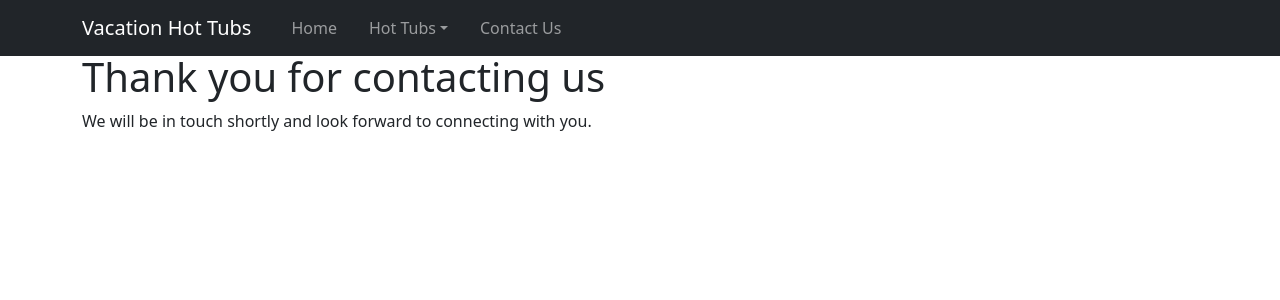
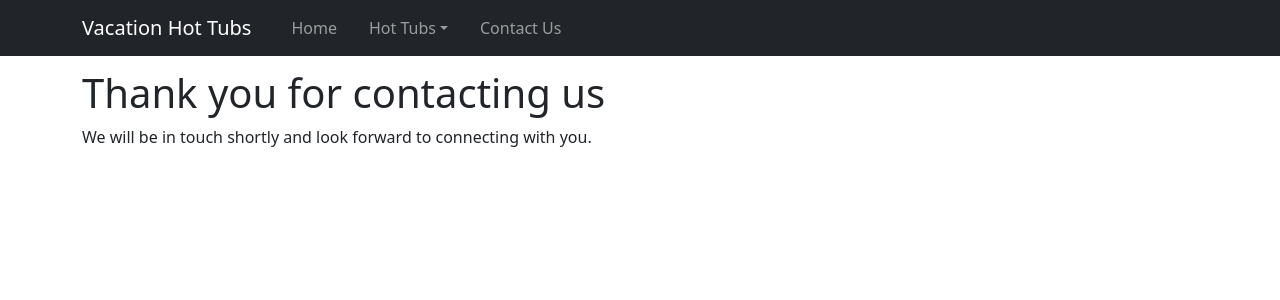
Before and after one commit to vacationhottubs/vacationhottubs.github.io, a Jekyll site: the page built from contact-us/thank-you/index.html, in a window 1280 px wide. Shown: the top 300 px of the page. Built offline with Jekyll 4.4.1, drawn with Linux system fonts in a browser that asks for light colours.

Commit message:
Update index.html

```diff
--- a/contact-us/thank-you/index.html
+++ b/contact-us/thank-you/index.html
@@ -5,5 +5,5 @@ layout: main
 excerpt: Thank you for contacting Vacation Hot Tubs!
 ---
 
-      <h1 class="fw-light">Thank you for contacting us</h1>
+      <h1 class="fw-light pt-3">Thank you for contacting us</h1>
       <p>We will be in touch shortly and look forward to connecting with you.</p>
```
